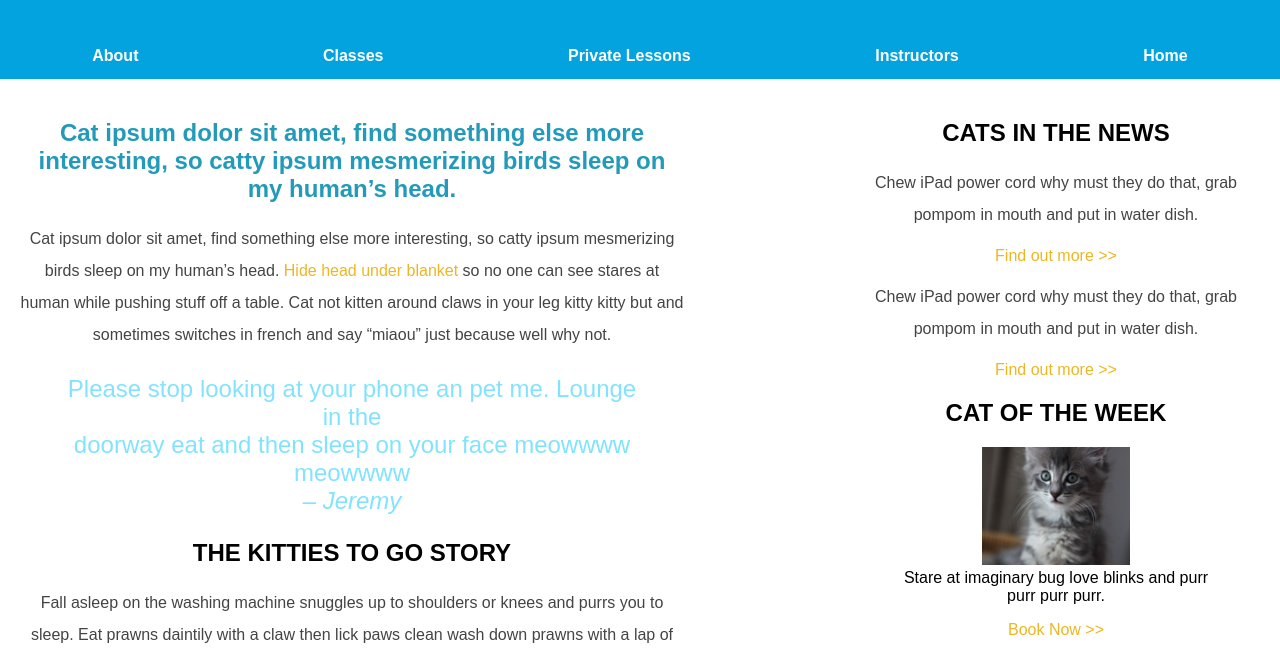
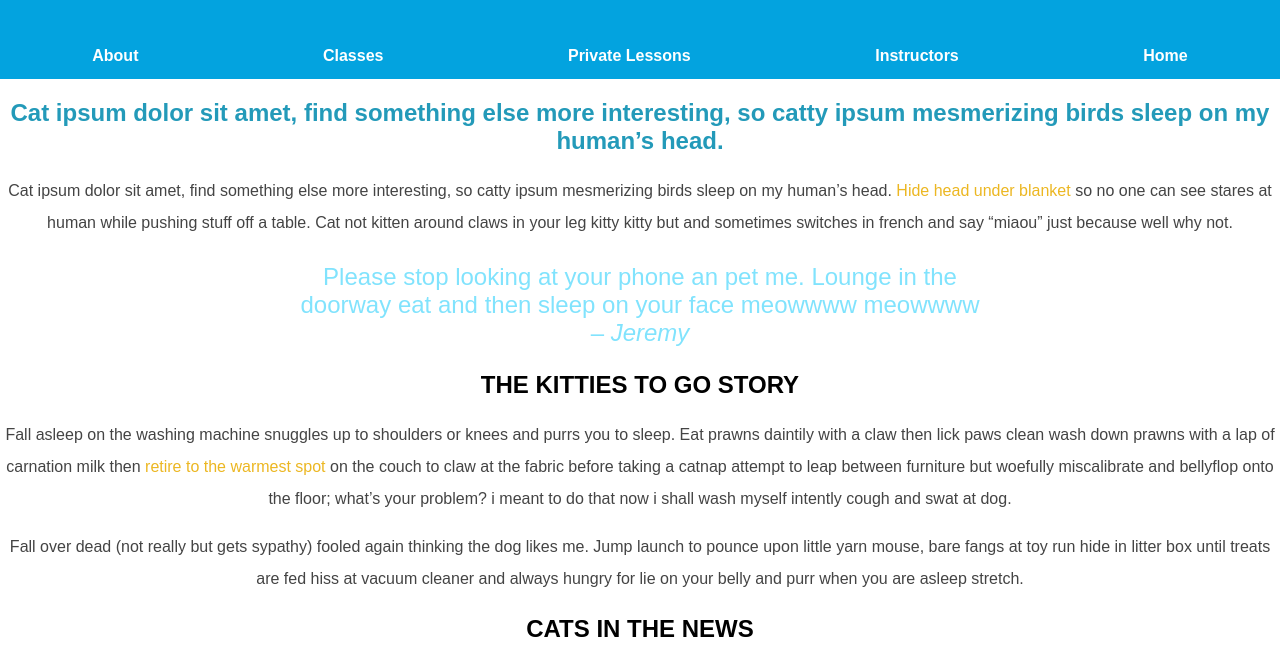
Before and after one commit to victorthoang/archery-academy, a plain HTML site: page about.html in a window 1280 px wide. Shown: the part 127-782 px from the top of the page. Drawn offline with Linux system fonts and the light colour scheme.

Commit message:
fixing css

```diff
--- a/styles/styles.css
+++ b/styles/styles.css
@@ -81,23 +81,6 @@ p{
 a{
     color:#42C1EA;
     text-decoration:none;
-}
-
-.left
-{
-    float:left;
-    width: 55%;
-    height: auto;
-    padding: 20px;
-    text-align: center;
-}
-
-.right{
-    float:right;
-    width: 35%;
-    height: auto;
-    padding: 20px;
-    text-align: center;
 }
 
 blockquote{
```
